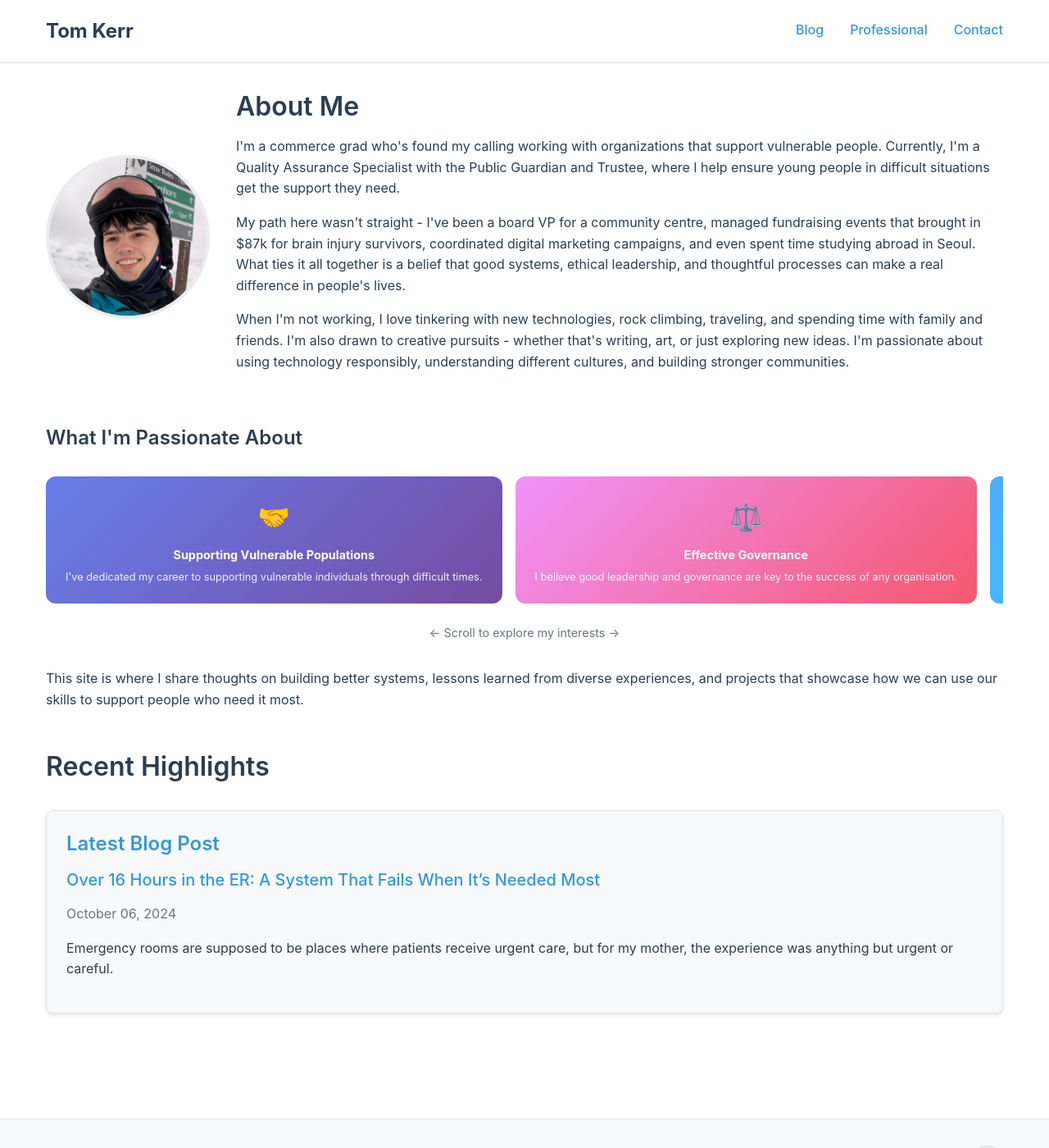
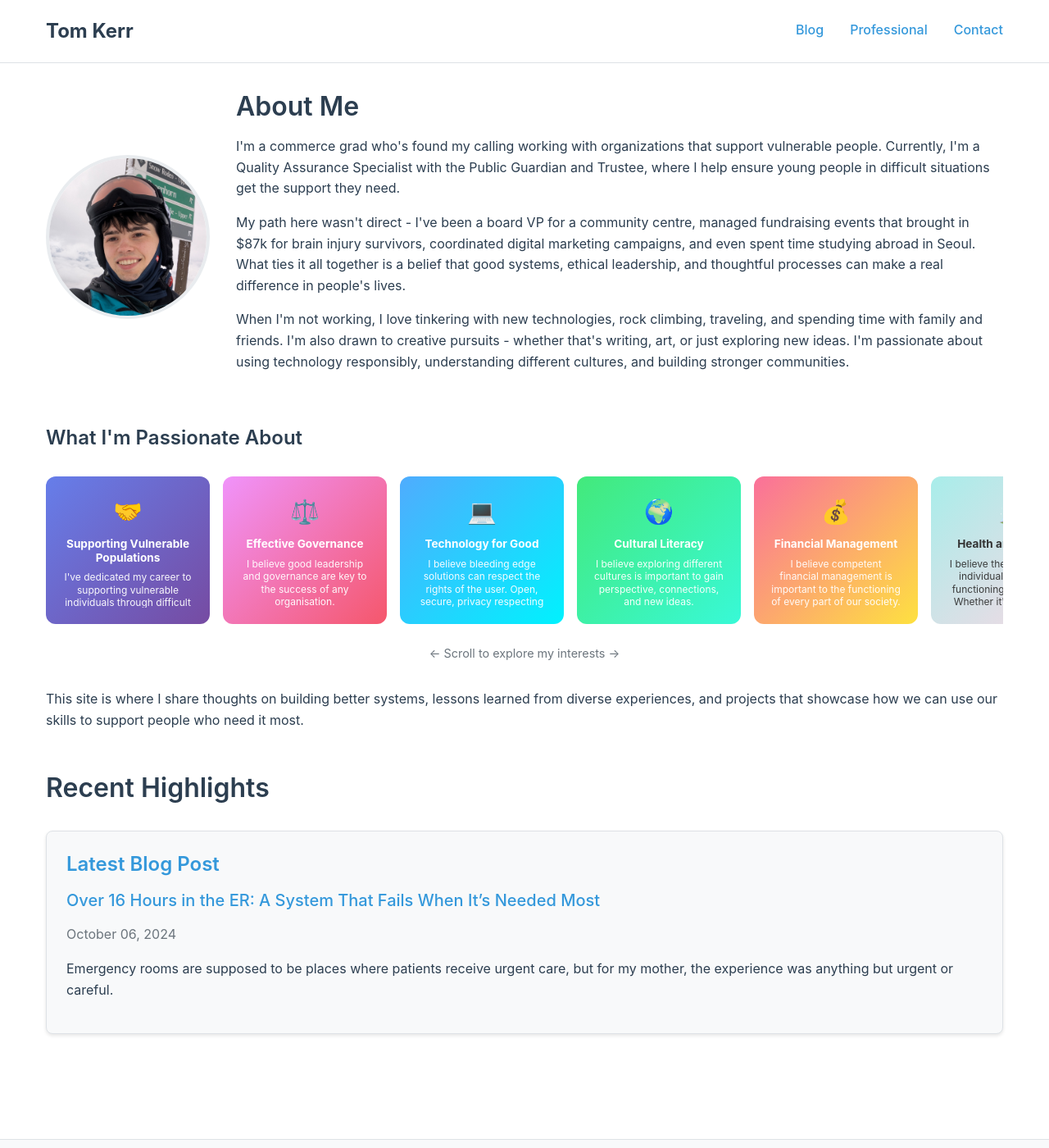
Before and after one commit to TDK250/Toms-Site, a Jekyll site: the page built from index.md, in a window 1280 px wide and 1400 px high. Shown: the whole window at 82% size. Built offline with Jekyll 4.4.1, drawn with Linux system fonts in a browser that asks for light colours; part of the change alters nothing that is shown.

Commit message:
Update index.md

```diff
--- a/index.md
+++ b/index.md
@@ -63,15 +63,21 @@ title: Home
 }
 
 .interest-card {
-  min-width: 180px;
+  width: 200px;
+  height: 180px;
   background: linear-gradient(135deg, #667eea 0%, #764ba2 100%);
   color: white;
-  padding: 1.5rem;
+  padding: 1.25rem;
   border-radius: 12px;
   text-align: center;
   transition: transform 0.3s ease, box-shadow 0.3s ease;
   cursor: pointer;
   flex-shrink: 0;
+  display: flex;
+  flex-direction: column;
+  justify-content: center;
+  word-wrap: break-word;
+  overflow-wrap: break-word;
 }
 
 .interest-card:hover {
@@ -105,7 +111,7 @@ title: Home
 }
 
 .interest-icon {
-  font-size: 2rem;
+  font-size: 1.8rem;
   margin-bottom: 0.5rem;
   display: block;
 }
@@ -113,13 +119,16 @@ title: Home
 .interest-title {
   font-weight: bold;
   margin-bottom: 0.5rem;
-  font-size: 0.9rem;
+  font-size: 0.85rem;
+  line-height: 1.2;
 }
 
 .interest-desc {
-  font-size: 0.8rem;
-  opacity: 0.9;
+  font-size: 0.75rem;
+  opacity: 0.95;
   line-height: 1.3;
+  overflow: hidden;
+  text-overflow: ellipsis;
 }
 
 .scroll-hint {
@@ -141,7 +150,17 @@ title: Home
   }
 
   .interest-card {
-    min-width: 160px;
+    width: 180px;
+    height: 160px;
+    padding: 1rem;
+  }
+
+  .interest-title {
+    font-size: 0.8rem;
+  }
+
+  .interest-desc {
+    font-size: 0.7rem;
   }
 }
 
@@ -170,7 +189,7 @@ title: Home
       <h2>About Me</h2>
       <p>I'm a commerce grad who's found my calling working with organizations that support vulnerable people. Currently, I'm a Quality Assurance Specialist with the Public Guardian and Trustee, where I help ensure young people in difficult situations get the support they need.</p>
 
-      <p>My path here wasn't straight - I've been a board VP for a community centre, managed fundraising events that brought in $87k for brain injury survivors, coordinated digital marketing campaigns, and even spent time studying abroad in Seoul. What ties it all together is a belief that good systems, ethical leadership, and thoughtful processes can make a real difference in people's lives.</p>
+      <p>My path here wasn't direct - I've been a board VP for a community centre, managed fundraising events that brought in $87k for brain injury survivors, coordinated digital marketing campaigns, and even spent time studying abroad in Seoul. What ties it all together is a belief that good systems, ethical leadership, and thoughtful processes can make a real difference in people's lives.</p>
 
       <p>When I'm not working, I love tinkering with new technologies, rock climbing, traveling, and spending time with family and friends. I'm also drawn to creative pursuits - whether that's writing, art, or just exploring new ideas. I'm passionate about using technology responsibly, understanding different cultures, and building stronger communities.</p>
     </div>
```
